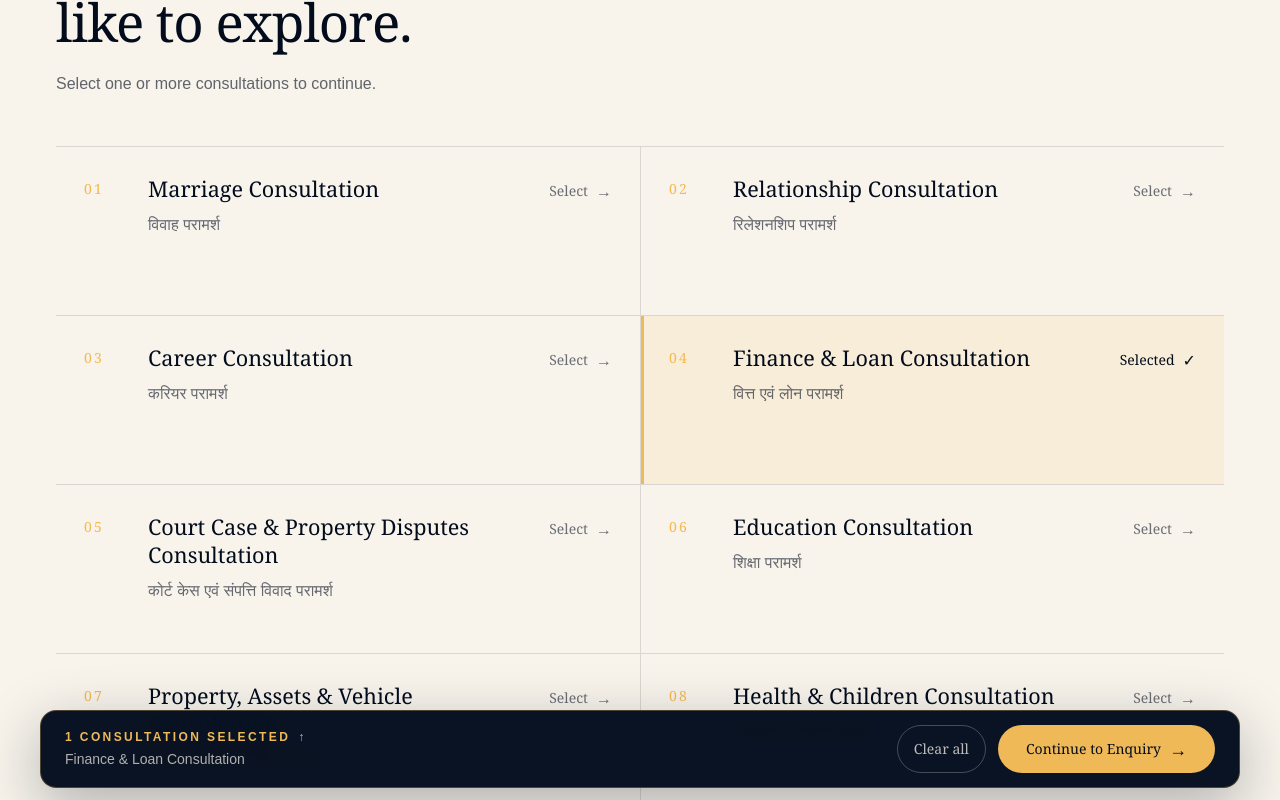
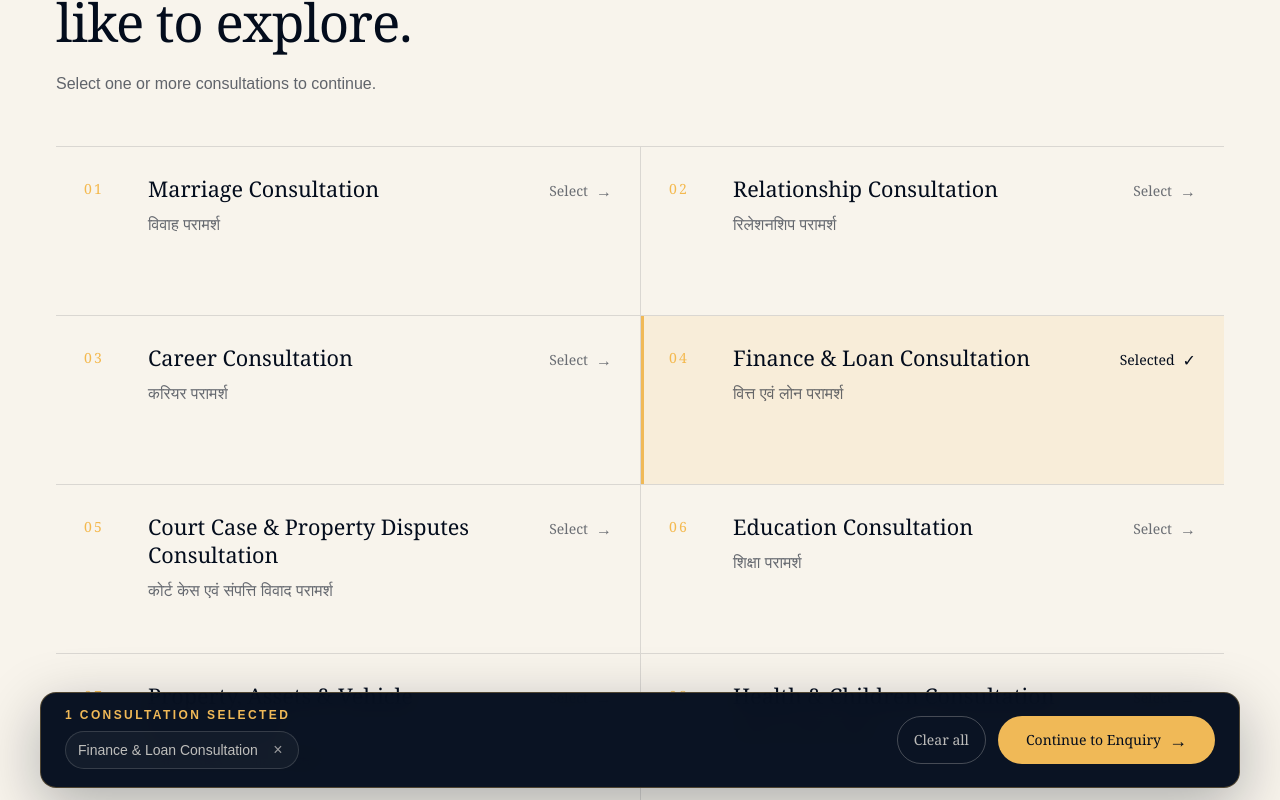
Before and after one commit to MilanS56/astropriyanshi, a Next.js app in the folder frontend/: page /consultations in a window 1280 px wide. Both pictures are taken after a click on the button 932 px from the left and 1222 px from the top of the page. Shown: the part 822-1622 px from the top of the page. Built offline with nearby package versions, Linux system fonts and the light colour scheme.

Commit message:
feat: implement selected consultations component and enhance consultation selection logic

```diff
--- a/frontend/app/consultations/contact/page.tsx
+++ b/frontend/app/consultations/contact/page.tsx
@@ -1,9 +1,13 @@
 import type { Metadata } from "next";
 import Link from "next/link";
 import { ConsultationEnquiryForm } from "@/components/consultations/ConsultationEnquiryForm";
+import { SelectedEnquiryConsultations } from "@/components/consultations/SelectedEnquiryConsultations";
 import Footer from "@/components/layout/Footer";
 import Navbar from "@/components/layout/Navbar";
-import { getConsultationsByIds } from "@/lib/consultations";
+import {
+  getConsultationsByIds,
+  normalizeConsultationSelectionIds,
+} from "@/lib/consultations";
 
 export const metadata: Metadata = {
   title: "Consultation Enquiry | Priyanshii Aasttro",
@@ -23,7 +27,9 @@ export default async function ConsultationContactPage({
     typeof servicesParam === "string"
       ? servicesParam.split(",").map((id) => id.trim()).filter(Boolean)
       : [];
-  const selectedConsultations = getConsultationsByIds(serviceIds);
+  const selectedConsultations = getConsultationsByIds(
+    normalizeConsultationSelectionIds(serviceIds),
+  );
 
   return (
     <>
@@ -66,20 +72,9 @@ export default async function ConsultationContactPage({
                     <p className="text-[10px] font-semibold uppercase tracking-[0.25em] text-[#F0B957]">
                       Selected consultations
                     </p>
-                    <ul className="mt-3 divide-y divide-[#f8f4ec]/10">
-                      {selectedConsultations.map((consultation) => (
-                        <li key={consultation.id} className="py-3 first:pt-0">
-                          <p className="font-serif text-xl text-[#f8f4ec] md:text-2xl">
-                            {consultation.name}
-                          </p>
-                          {consultation.hindiName && (
-                            <p lang="hi" className="mt-1 text-sm text-[#f8f4ec]/62 md:text-base">
-                              {consultation.hindiName}
-                            </p>
-                          )}
-                        </li>
-                      ))}
-                    </ul>
+                    <SelectedEnquiryConsultations
+                      consultations={selectedConsultations}
+                    />
                   </div>
 
                   <Link
--- a/frontend/components/consultations/ConsultationList.tsx
+++ b/frontend/components/consultations/ConsultationList.tsx
@@ -2,7 +2,11 @@
 
 import Link from "next/link";
 import { useEffect, useState } from "react";
-import { consultations, getConsultationsByIds } from "@/lib/consultations";
+import {
+  consultations,
+  FULL_HOROSCOPE_CONSULTATION_ID,
+  getConsultationsByIds,
+} from "@/lib/consultations";
 import {
   clearSelectedConsultationIds,
   getSelectedConsultationIds,
@@ -11,12 +15,9 @@ import {
 
 export function ConsultationList() {
   const [selectedConsultationIds, setSelectedConsultationIds] = useState<string[]>([]);
-  const [isSelectionOpen, setIsSelectionOpen] = useState(false);
   const selectedConsultations = getConsultationsByIds(selectedConsultationIds);
   const selectedCount = selectedConsultations.length;
   const continueHref = `/consultations/contact?services=${selectedConsultationIds.join(",")}`;
-  const summaryNames = selectedConsultations.slice(0, 2).map((item) => item.name).join(" · ");
-  const remainingCount = Math.max(selectedCount - 2, 0);
 
   useEffect(() => {
     const frameId = window.requestAnimationFrame(() => {
@@ -28,9 +29,18 @@ export function ConsultationList() {
 
   function toggleConsultation(consultationId: string) {
     setSelectedConsultationIds((current) => {
-      const nextIds = current.includes(consultationId)
-        ? current.filter((id) => id !== consultationId)
-        : [...current, consultationId];
+      let nextIds: string[];
+
+      if (consultationId === FULL_HOROSCOPE_CONSULTATION_ID) {
+        nextIds = current.includes(consultationId) ? [] : [consultationId];
+      } else {
+        const specificConsultations = current.filter(
+          (id) => id !== FULL_HOROSCOPE_CONSULTATION_ID,
+        );
+        nextIds = specificConsultations.includes(consultationId)
+          ? specificConsultations.filter((id) => id !== consultationId)
+          : [...specificConsultations, consultationId];
+      }
 
       saveSelectedConsultationIds(nextIds);
       return nextIds;
@@ -48,7 +58,6 @@ export function ConsultationList() {
 
   function clearConsultations() {
     setSelectedConsultationIds([]);
-    setIsSelectionOpen(false);
     clearSelectedConsultationIds();
   }
 
@@ -135,60 +144,34 @@ export function ConsultationList() {
           style={{ bottom: "max(0.75rem, env(safe-area-inset-bottom))" }}
         >
           <div className="relative rounded-2xl border border-[#F0B957]/30 bg-[#030c1c]/[0.97] text-[#f8f4ec] shadow-[0_18px_60px_rgba(3,12,28,0.3)] backdrop-blur-md">
-            {isSelectionOpen && (
-              <div
-                id="selected-consultations-panel"
-                className="absolute inset-x-0 bottom-[calc(100%+0.5rem)] max-h-52 overflow-y-auto rounded-2xl border border-[#F0B957]/25 bg-[#030c1c] p-4 shadow-[0_16px_45px_rgba(3,12,28,0.28)] md:p-5"
-              >
-                <p className="text-[10px] font-semibold uppercase tracking-[0.25em] text-[#F0B957]">
-                  Your consultations
+            <div className="grid gap-3 px-4 py-3.5 sm:grid-cols-[1fr_auto] sm:items-center sm:px-5 md:px-6">
+              <div className="min-w-0">
+                <p className="text-[10px] font-semibold uppercase tracking-[0.2em] text-[#F0B957] md:text-xs">
+                  {selectedCount} consultation{selectedCount === 1 ? "" : "s"} selected
                 </p>
-                <ul className="mt-3 divide-y divide-[#f8f4ec]/10">
+                <ul
+                  aria-label="Selected consultations"
+                  className="mt-2 flex max-w-full gap-2 overflow-x-auto pb-1 [scrollbar-width:thin] [scrollbar-color:rgba(240,185,87,0.35)_transparent]"
+                >
                   {selectedConsultations.map((consultation) => (
-                    <li key={consultation.id} className="flex items-center justify-between gap-4 py-3">
-                      <span className="min-w-0">
-                        <span className="block truncate font-serif text-sm md:text-base">
-                          {consultation.name}
-                        </span>
-                        {consultation.hindiName && (
-                          <span lang="hi" className="mt-0.5 block text-xs text-[#f8f4ec]/55">
-                            {consultation.hindiName}
-                          </span>
-                        )}
+                    <li
+                      key={consultation.id}
+                      className="inline-flex shrink-0 items-center gap-1.5 rounded-full border border-[#f8f4ec]/15 bg-[#f8f4ec]/[0.04] py-1 pl-3 pr-1.5"
+                    >
+                      <span className="max-w-48 truncate text-xs text-[#f8f4ec]/75 md:max-w-60 md:text-sm">
+                        {consultation.name}
                       </span>
                       <button
                         type="button"
                         aria-label={`Remove ${consultation.name}`}
                         onClick={() => removeConsultation(consultation.id)}
-                        className="flex h-9 w-9 shrink-0 items-center justify-center rounded-full border border-[#f8f4ec]/15 text-lg text-[#f8f4ec]/65 transition-colors hover:border-[#F0B957]/50 hover:text-[#F0B957] focus:outline-none focus:ring-2 focus:ring-[#F0B957]"
+                        className="flex h-7 w-7 shrink-0 items-center justify-center rounded-full text-base text-[#f8f4ec]/60 transition-colors hover:bg-[#F0B957]/12 hover:text-[#F0B957] focus:outline-none focus:ring-2 focus:ring-[#F0B957]"
                       >
                         ×
                       </button>
                     </li>
                   ))}
                 </ul>
-              </div>
-            )}
-
-            <div className="grid gap-3 px-4 py-3.5 sm:grid-cols-[1fr_auto] sm:items-center sm:px-5 md:px-6">
-              <div className="min-w-0">
-                <button
-                  type="button"
-                  aria-expanded={isSelectionOpen}
-                  aria-controls="selected-consultations-panel"
-                  onClick={() => setIsSelectionOpen((open) => !open)}
-                  className="flex items-center gap-2 rounded-lg text-left focus:outline-none focus:ring-2 focus:ring-[#F0B957]"
-                >
-                  <span className="text-[10px] font-semibold uppercase tracking-[0.2em] text-[#F0B957] md:text-xs">
-                    {selectedCount} consultation{selectedCount === 1 ? "" : "s"} selected
-                  </span>
-                  <span className="text-xs text-[#F0B957]" aria-hidden="true">
-                    {isSelectionOpen ? "↓" : "↑"}
-                  </span>
-                </button>
-                <p className="mt-1 truncate text-sm text-[#f8f4ec]/70">
-                  {summaryNames}{remainingCount > 0 ? ` · +${remainingCount} more` : ""}
-                </p>
               </div>
 
               <div className="grid grid-cols-[auto_1fr] items-center gap-2.5 sm:flex sm:gap-3">
--- /dev/null
+++ b/frontend/components/consultations/SelectedEnquiryConsultations.tsx
@@ -0,0 +1,69 @@
+"use client";
+
+import { useRouter } from "next/navigation";
+import type { Consultation } from "@/lib/consultations";
+import {
+  clearSelectedConsultationIds,
+  saveSelectedConsultationIds,
+} from "@/lib/consultation-selection";
+
+type SelectedEnquiryConsultationsProps = {
+  consultations: Consultation[];
+};
+
+export function SelectedEnquiryConsultations({
+  consultations,
+}: SelectedEnquiryConsultationsProps) {
+  const router = useRouter();
+
+  function removeConsultation(consultationId: string) {
+    const remainingIds = consultations
+      .filter((consultation) => consultation.id !== consultationId)
+      .map((consultation) => consultation.id);
+
+    if (remainingIds.length === 0) {
+      clearSelectedConsultationIds();
+      router.replace("/consultations/contact", { scroll: false });
+      return;
+    }
+
+    saveSelectedConsultationIds(remainingIds);
+    router.replace(
+      `/consultations/contact?services=${remainingIds.join(",")}`,
+      { scroll: false },
+    );
+  }
+
+  return (
+    <ul className="mt-3 divide-y divide-[#f8f4ec]/10">
+      {consultations.map((consultation) => (
+        <li
+          key={consultation.id}
+          className="flex items-center justify-between gap-4 py-3 first:pt-0"
+        >
+          <span className="min-w-0">
+            <span className="block font-serif text-xl text-[#f8f4ec] md:text-2xl">
+              {consultation.name}
+            </span>
+            {consultation.hindiName && (
+              <span
+                lang="hi"
+                className="mt-1 block text-sm text-[#f8f4ec]/62 md:text-base"
+              >
+                {consultation.hindiName}
+              </span>
+            )}
+          </span>
+          <button
+            type="button"
+            aria-label={`Remove ${consultation.name}`}
+            onClick={() => removeConsultation(consultation.id)}
+            className="flex h-9 w-9 shrink-0 items-center justify-center rounded-full border border-[#f8f4ec]/15 text-lg text-[#f8f4ec]/65 transition-colors hover:border-[#F0B957]/55 hover:bg-[#F0B957]/10 hover:text-[#F0B957] focus:outline-none focus:ring-2 focus:ring-[#F0B957]"
+          >
+            ×
+          </button>
+        </li>
+      ))}
+    </ul>
+  );
+}
--- a/frontend/lib/consultation-selection.ts
+++ b/frontend/lib/consultation-selection.ts
@@ -1,4 +1,4 @@
-import { getConsultationsByIds } from "@/lib/consultations";
+import { normalizeConsultationSelectionIds } from "@/lib/consultations";
 
 export const CONSULTATION_SELECTION_STORAGE_KEY =
   "astro-priyanshii:selected-consultations:v1";
@@ -12,7 +12,7 @@ function validateConsultationIds(value: unknown) {
 
   const stringIds = value.filter((id): id is string => typeof id === "string");
 
-  return getConsultationsByIds(stringIds).map((consultation) => consultation.id);
+  return normalizeConsultationSelectionIds(stringIds);
 }
 
 export function getSelectedConsultationIds() {
--- a/frontend/lib/consultations.ts
+++ b/frontend/lib/consultations.ts
@@ -5,6 +5,8 @@ export type Consultation = {
   hindiName?: string;
   description?: string;
 };
+
+export const FULL_HOROSCOPE_CONSULTATION_ID = "full-horoscope";
 
 export const consultations: Consultation[] = [
   {
@@ -68,7 +70,7 @@ export const consultations: Consultation[] = [
     hindiName: "उपाय परामर्श",
   },
   {
-    id: "full-horoscope",
+    id: FULL_HOROSCOPE_CONSULTATION_ID,
     number: "11",
     name: "Full Horoscope Consultation",
     description:
@@ -96,3 +98,13 @@ export function getConsultationsByIds(ids: string[]) {
       Boolean(consultation),
     );
 }
+
+export function normalizeConsultationSelectionIds(ids: string[]) {
+  const validIds = getConsultationsByIds(ids).map(
+    (consultation) => consultation.id,
+  );
+
+  return validIds.includes(FULL_HOROSCOPE_CONSULTATION_ID)
+    ? [FULL_HOROSCOPE_CONSULTATION_ID]
+    : validIds;
+}
```
Also changed, not shown: frontend/lib/consultation-enquiries.ts (+10 -1 lines).
